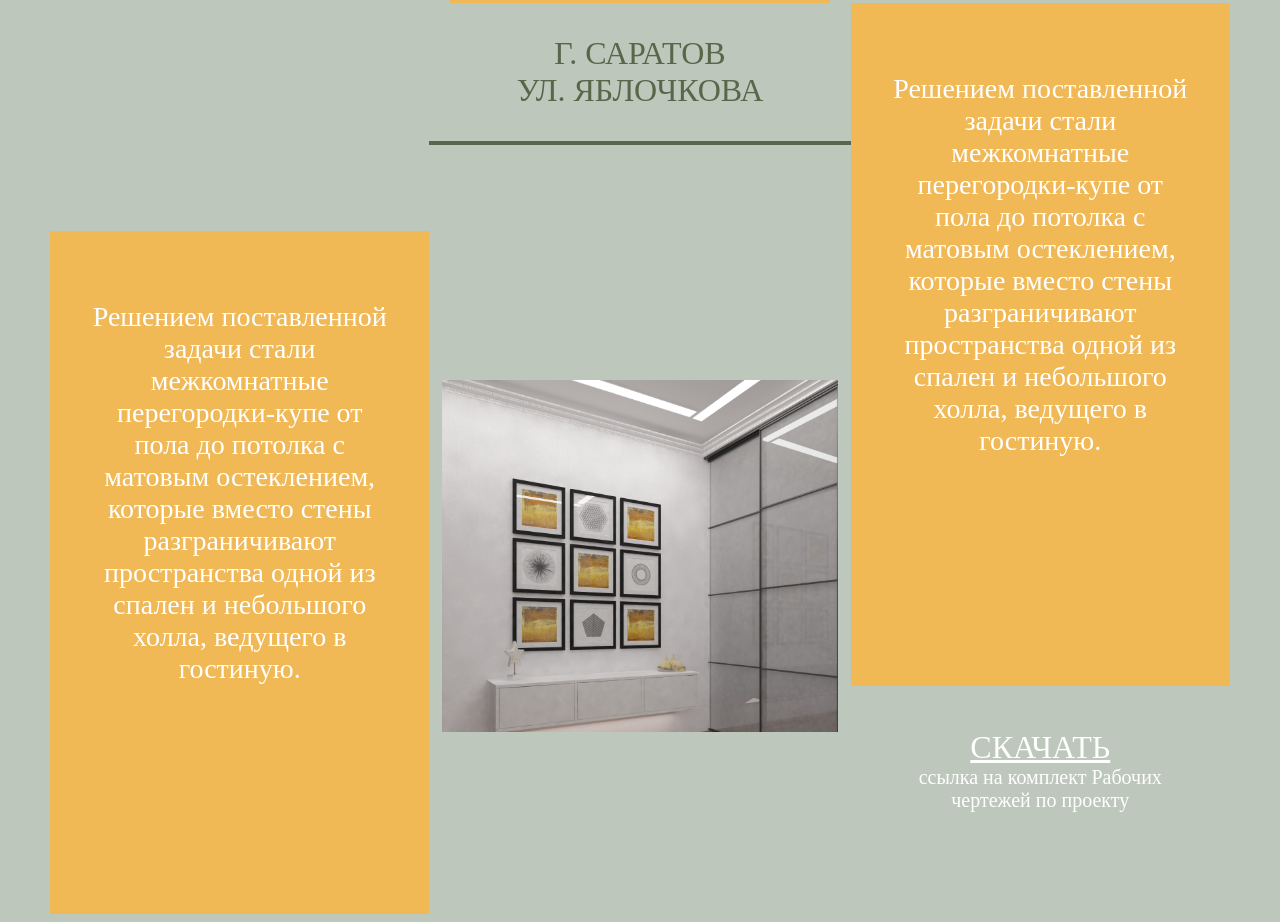
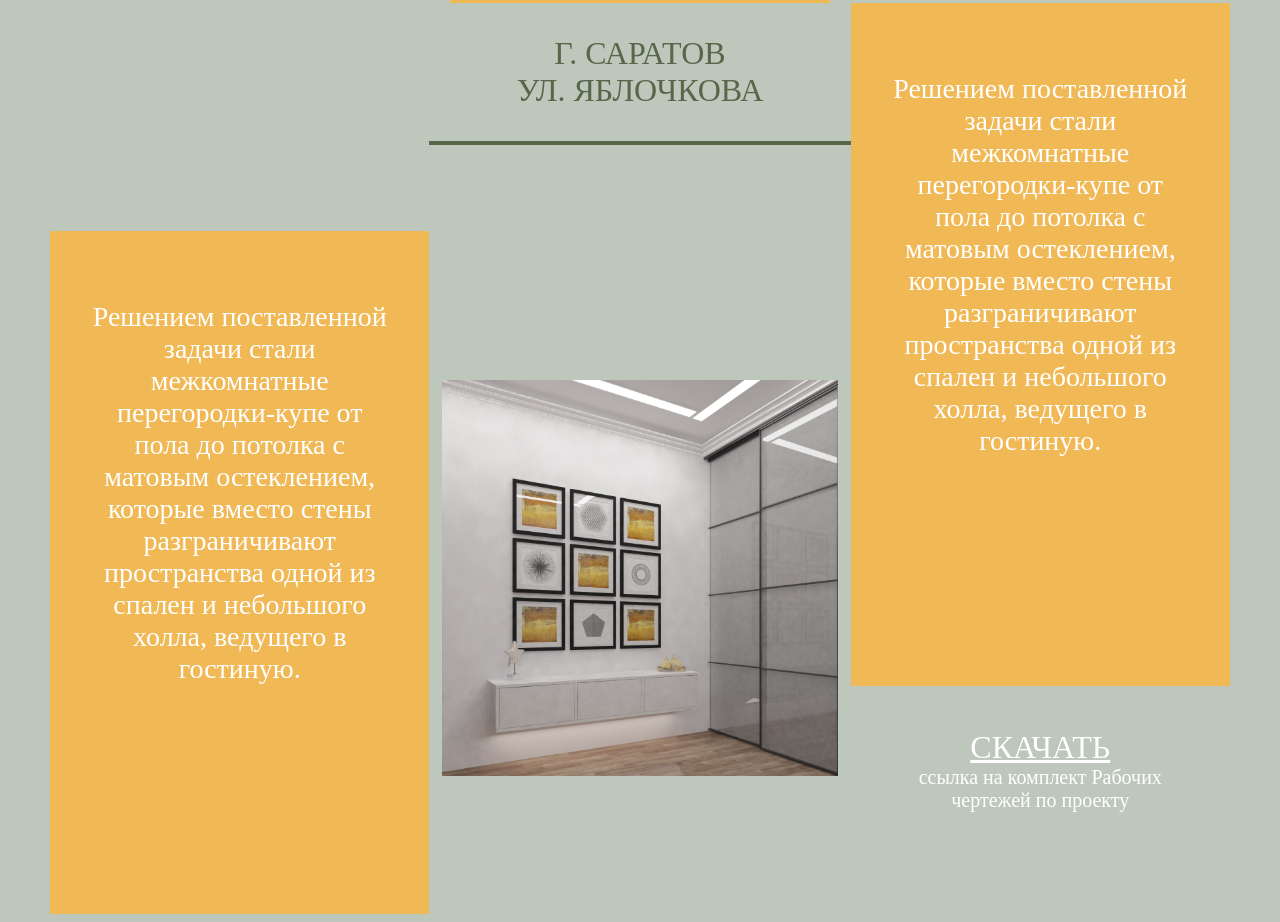
Before and after one commit to JulWisa/VoinDesign, a website built with Parcel: page index.html in a window 1280 px wide. Shown: the part 2800-3722 px from the top of the page. Built offline with nearby package versions, Linux system fonts and the light colour scheme.

Commit message:
Fix project-2

```diff
--- a/css/project1.css
+++ b/css/project1.css
@@ -59,7 +59,7 @@
 
 #project3-2 {
   display: grid;
-  grid-template-rows: 0.4fr 0.4fr 0.2fr;
+  grid-template-rows: 0.4fr 0.6fr;
 }
 
 #project3-3 > div{
@@ -73,6 +73,7 @@
 }
 
 #project3-2-2 {
-  overflow: auto;
+  /*height: 100%;*/
+  /*overflow: auto;*/
   padding: 3%;
 }
--- a/index.html
+++ b/index.html
@@ -155,8 +155,6 @@
       <div id="project3-2-2">
         <img src="./img/voin-project-3.jpg" alt="">
       </div>
-
-      <div></div>
     </div>
 
     <!-- Правый блок с описанием -->
```
